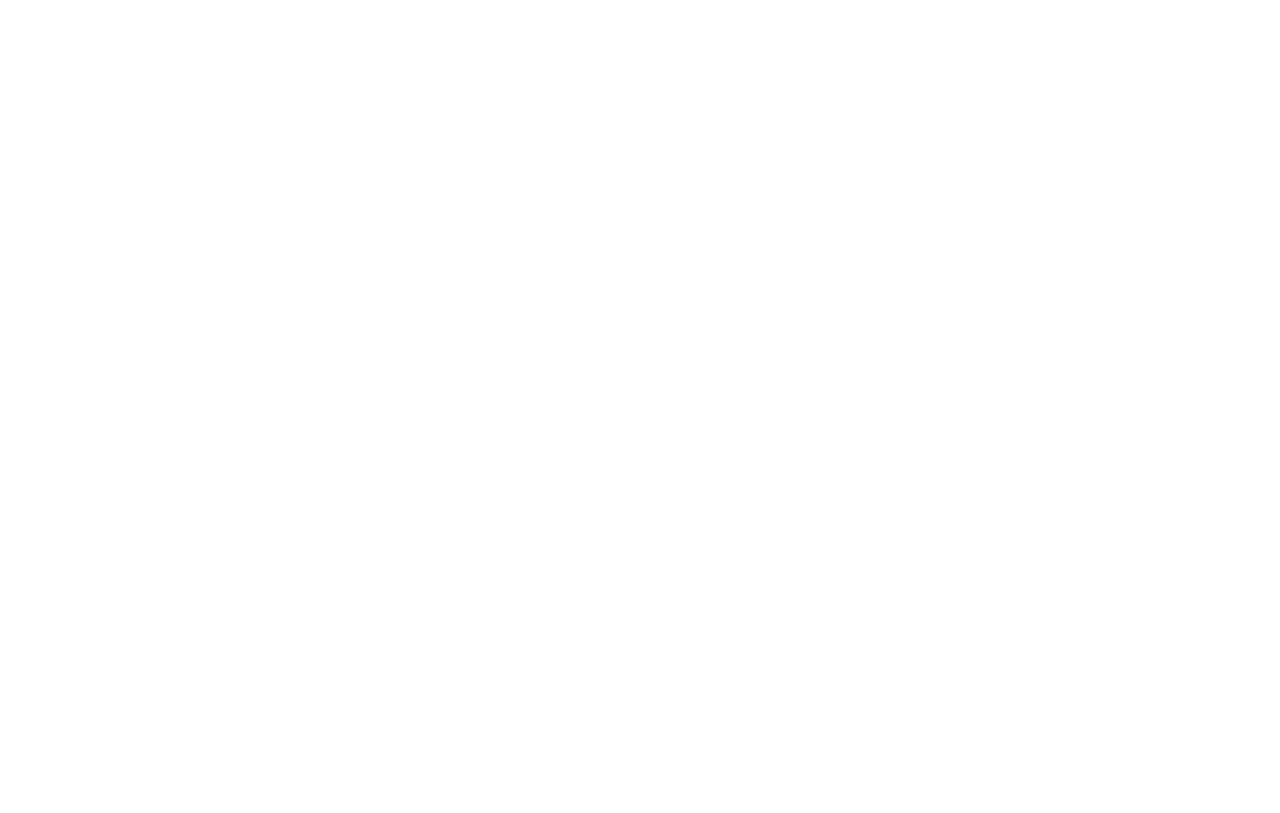
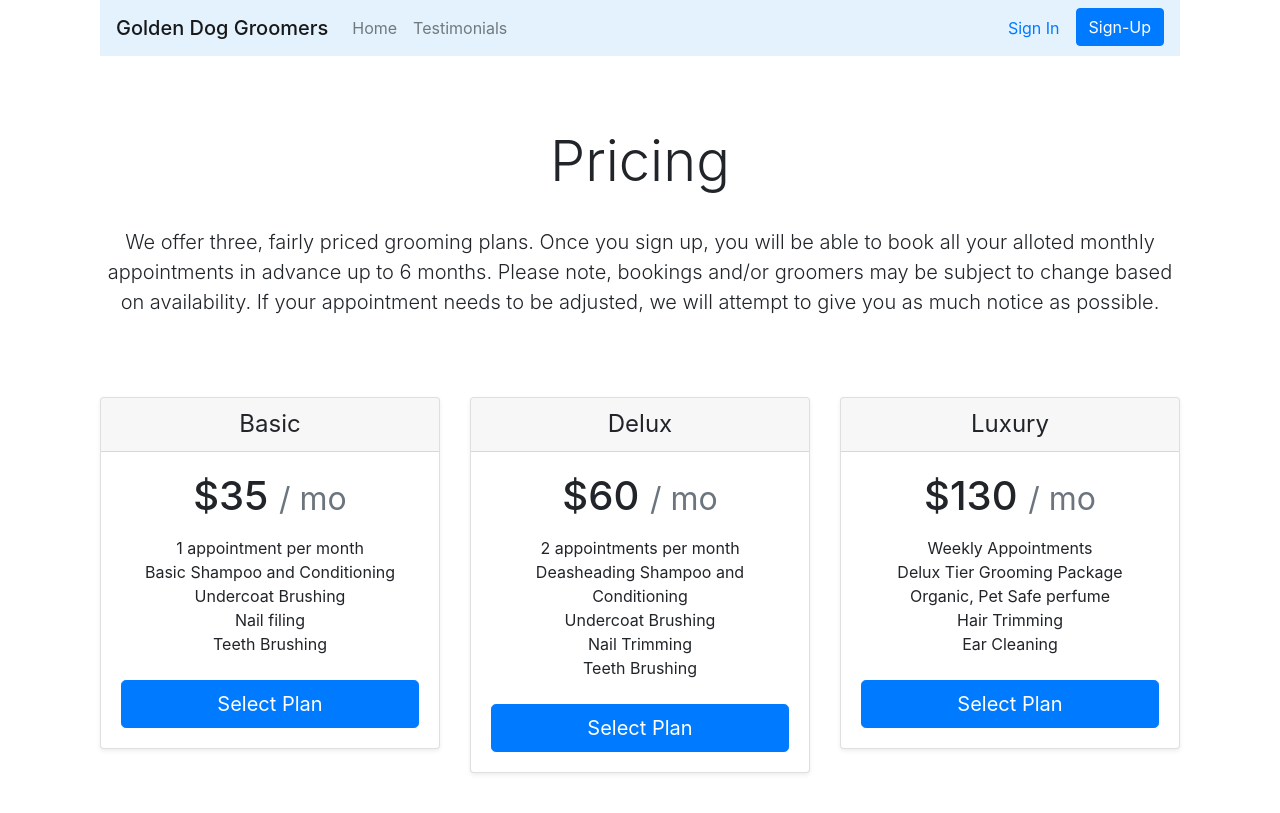
Before and after one commit to cebrook290/Week-09-Bootstrap, a website: page index.html in a window 1280 px wide. Drawn offline with nearby package versions, Linux system fonts and the light colour scheme.

Commit message:
finishing

```diff
--- a/index.html
+++ b/index.html
@@ -4,9 +4,122 @@
     <meta charset="UTF-8">
     <meta http-equiv="X-UA-Compatible" content="IE=edge">
     <meta name="viewport" content="width=device-width, initial-scale=1.0">
-    <title>Week 10 Bootstrap</title>
+    <title>Week 9 Bootstrap</title>
+    <link rel="stylesheet" href="node_modules/bootstrap/dist/css/bootstrap.css">
 </head>
-<body>
+<body class="container">
+
+    <div class="container">
+        <nav class="navbar navbar-expand-lg navbar-light" style="background-color: #e3f2fd;">
+          <a class="navbar-brand mb-0 h1">Golden Dog Groomers</a>
+          <button class="navbar-toggler" type="button" data-toggle="collapse" data-target="#navbarSupportedContent" aria-controls="navbarSupportedContent" aria-expanded="false" aria-label="Toggle navigation">
+            <span class="navbar-toggler-icon"></span>
+          </button>
+
+          <div class="collapse navbar-collapse navbar-light" id="navbarSupportedContent">
+            <ul class="navbar-nav mr-auto">
+                <li class="nav-item">
+                    <a class="nav-link" href="index.html">Home</a>
+                </li>
+                <li class="nav-item">
+                    <a class="nav-link" href="#">Testimonials</a>
+                </li>
+              </ul>
+              <ul class="nav justify-content-end">
+                <li class="nav-item">
+                    <a href="sign_in.html" class="nav-link">Sign In</a>
+                </li>
+                <li class="nav-item">
+                    <button class="btn btn-primary" type="button">Sign-Up</button>
+                </li>
+              </ul>
+          </div>
+        </nav>
+    </div><br><br>
+
+    <div class="pricing-header px-3 py-3 pt-md-4 mx-auto text-center">
+        <h1 class="display-4">Pricing</h1><br>
+        <p class="lead">We offer three, fairly priced grooming plans. Once you sign up, you will be able to book all your alloted monthly appointments in advance up to 6 months. Please note, bookings and/or groomers may be subject to change based on availability. If your appointment needs to be adjusted, we will attempt to give you as much notice as possible.
+        </p>
+    </div><br><br>
+
+
+    <div class="container">
+        <div class="row">
+            <div class="col-sm">
+                <div class="card-deck mb-3 text-center">
+                    <div class="card mb-4 shadow-sm">
+                        <div class="card-header">
+                            <h4 class="my-0 font-weight-normal">Basic</h4>
+                        </div>
+                        <div class="card-body">
+                            <h1 class="card-title pricing-card-title">$35
+                                <small class="text-muted">/ mo</small>
+                            </h1>
+                            <ul class="list-unstyled mt-3 mb-4">
+                                <li>1 appointment per month</li>
+                                <li>Basic Shampoo and Conditioning</li>
+                                <li>Undercoat Brushing</li>
+                                <li>Nail filing</li>
+                                <li>Teeth Brushing</li>
+                            </ul>
+                            <button type="button" class="btn btn-lg btn-block btn-primary">Select Plan</button>
+                        </div>
+                    </div>
+                </div>
+            </div>
+            <div class="col-sm">
+                <div class="card-deck mb-3 text-center">
+                    <div class="card mb-4 shadow-sm">
+                        <div class="card-header">
+                            <h4 class="my-0 font-weight-normal">Delux</h4>
+                        </div>
+                        <div class="card-body">
+                            <h1 class="card-title pricing-card-title">$60
+                                <small class="text-muted">/ mo</small>
+                            </h1>
+                            <ul class="list-unstyled mt-3 mb-4">
+                                <li>2 appointments per month</li>
+                                <li>Deasheading Shampoo and Conditioning</li>
+                                <li>Undercoat Brushing</li>
+                                <li>Nail Trimming</li>
+                                <li>Teeth Brushing</li>
+                            </ul>
+                            <button type="button" class="btn btn-lg btn-block btn-primary">Select Plan</button>
+                        </div>
+                    </div>
+                </div>
+            </div>
+            <div class="col-sm">
+                <div class="card-deck mb-3 text-center">
+                    <div class="card mb-4 shadow-sm">
+                        <div class="card-header">
+                            <h4 class="my-0 font-weight-normal">Luxury</h4>
+                        </div>
+                        <div class="card-body">
+                            <h1 class="card-title pricing-card-title">$130
+                                <small class="text-muted">/ mo</small>
+                            </h1>
+                            <ul class="list-unstyled mt-3 mb-4">
+                                <li>Weekly Appointments</li>
+                                <li>Delux Tier Grooming Package</li>
+                                <li>Organic, Pet Safe perfume</li>
+                                <li>Hair Trimming</li>
+                                <li>Ear Cleaning</li>
+                            </ul>
+                            <button type="button" class="btn btn-lg btn-block btn-primary">Select Plan</button>
+                        </div>
+                    </div>
+                </div>
+            </div>
+
+        </div>
+    </div>
+
+
+
+    <script src="node_modules/jquery/dist/jquery.js"></script>
+    <script src="node_modules/bootstrap/dist/js/bootstrap.bundle.js"></script>
 
 </body>
 </html>
```
